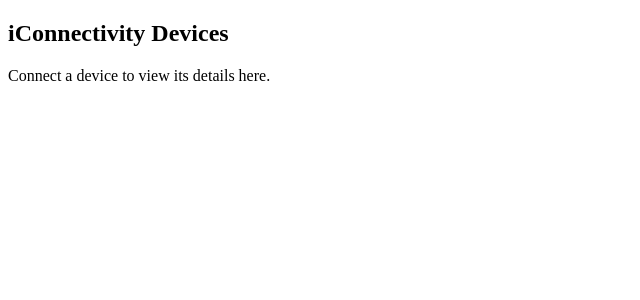
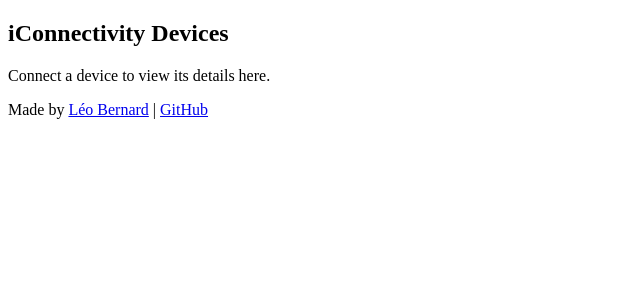
Before and after one commit to leolabs/iconnectivity-js, a Next.js app in the folder packages/demo/: page / in a window 1280 px wide. Shown: the top 300 px of the page, without its empty margins (0-640 px from the left). Built offline with nearby package versions, Linux system fonts and the light colour scheme; what twin.macro would draw is missing.

Commit message:
:sparkles: Improve the web app's design

```diff
--- a/packages/demo/src/pages/index.tsx
+++ b/packages/demo/src/pages/index.tsx
@@ -8,7 +8,6 @@
   const managerRef = useRef<DeviceManager>();
   const [error, setError] = useState<string>();
   const [devices, setDevices] = useState<Device[]>([]);
-  const [deviceInfo, setDeviceInfo] = useState<any>();
 
   useEffect(() => {
     if (typeof window === "undefined") {
@@ -41,7 +40,7 @@
           <b>{error}</b>
         </p>
       ) : devices.length ? (
-        <div>
+        <div tw="mx-auto max-w-4xl space-x-4">
           {devices.map((d) => (
             <DeviceEntry device={d} key={d.serialNumber} />
           ))}
@@ -51,6 +50,10 @@
           Connect a device to view its details here.
         </p>
       )}
+      <p tw="text-center mt-4 text-gray-400">
+        Made by <a href="https://leolabs.org">Léo Bernard</a> |{" "}
+        <a href="https://github.com/leolabs/iconnectivity-js">GitHub</a>
+      </p>
     </div>
   );
 };
```
